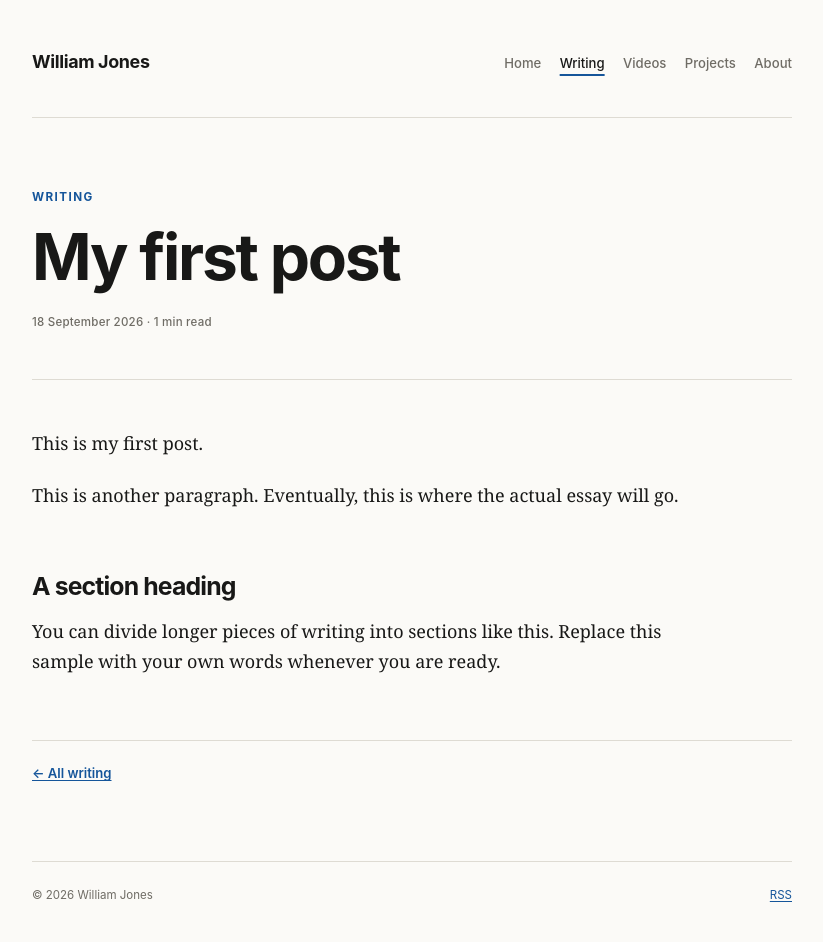
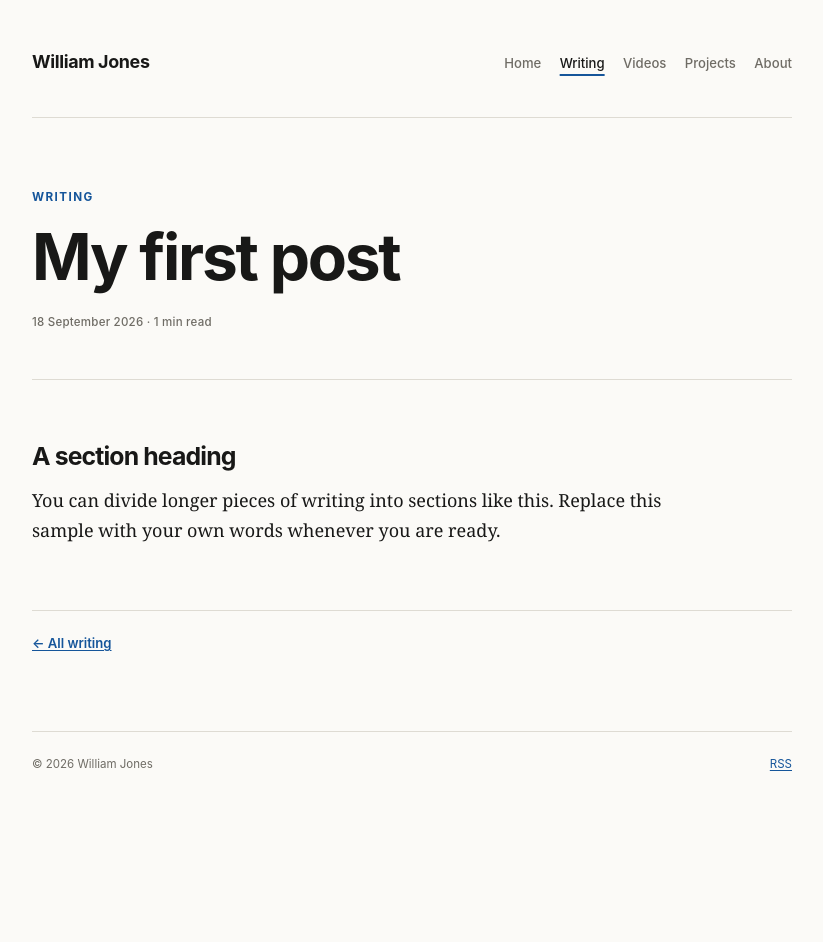
Before and after one commit to willjones-0/willjones-0.github.io, a Jekyll site: the page built from _posts/2026-09-18-my-first-post.md, in a window 1280 px wide. Shown: the whole page, without its empty margins (228-1051 px from the left). Built offline with Jekyll 4.4.1, drawn with Linux system fonts in a browser that asks for light colours; after the commit the page ends 900 px from its top, so only the background shows below that.

Commit message:
first edits

```diff
--- a/_posts/2026-09-18-my-first-post.md
+++ b/_posts/2026-09-18-my-first-post.md
@@ -1,11 +1,9 @@
 ---
 title: My first post
-description: A short first note, and a test of the new publishing system.
+description:
 reading_time: 1
 ---
-This is my first post.
 
-This is another paragraph. Eventually, this is where the actual essay will go.
 
 ## A section heading
 
```
Also changed, not shown: writing/index.html (deleted, +0 -13 lines).
